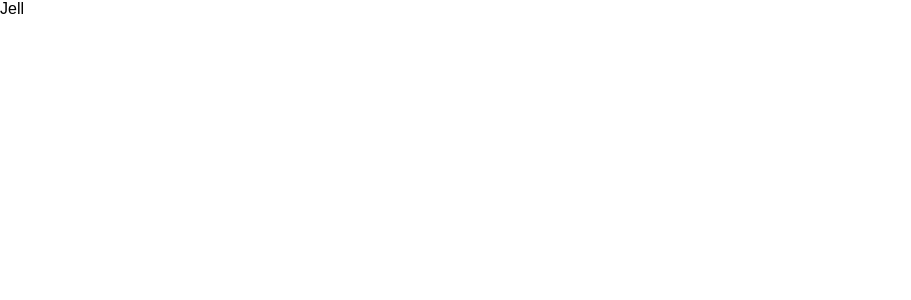
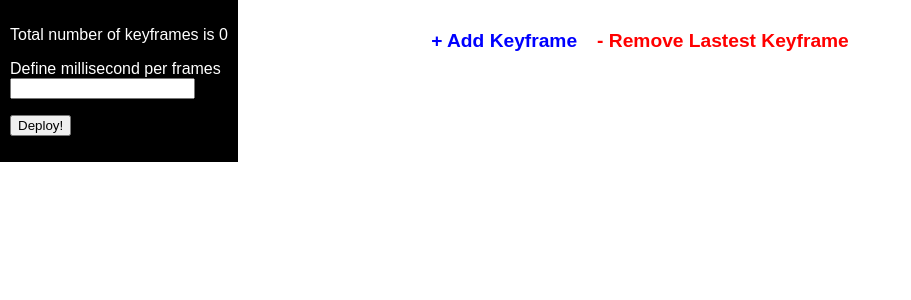
Before and after one commit to chunrapeepat/jsconf2019-matrix-animation, a React (Create React App) app: page / in a window 1280 px wide. Shown: the top 300 px of the page, without its empty margins (0-911 px from the left). Built offline with nearby package versions, Linux system fonts and the light colour scheme.

Commit message:
Design Animation Creator

```diff
--- /dev/null
+++ b/src/animation/Grid.js
@@ -0,0 +1,38 @@
+import React from "react";
+import styled from "styled-components";
+
+const Container = styled.div`
+  width: ${84 * 8}px;
+  margin: 30px auto;
+`;
+
+const GridContainer = styled.div`
+  display: grid;
+  grid-template-columns: repeat(8, 1fr);
+
+  & > div {
+    width: 80px;
+    height: 80px;
+
+    cursor: pointer;
+
+    border: 2px solid black;
+  }
+`;
+
+const Grid = ({number}) => {
+  return (
+    <Container>
+      <p>Keyframe Number: {number}</p>
+      <GridContainer>
+        {Array(64)
+          .fill(0)
+          .map((_, i) => {
+            return <div key={`grid_${i}`} />;
+          })}
+      </GridContainer>
+    </Container>
+  );
+};
+
+export default Grid;
--- a/src/animation/index.js
+++ b/src/animation/index.js
@@ -1,7 +1,71 @@
-import React from "react";
+import React, {useState} from "react";
+import styled from "styled-components";
+
+import Grid from "./Grid";
+
+const Panel = styled.div`
+  position: fixed;
+  color: white;
+  background: black;
+
+  top: 0;
+  left: 0;
+
+  padding: 10px;
+`;
+
+const ButtonContainer = styled.div`
+  display: flex;
+  justify-content: center;
+
+  font-size: 1.2rem;
+  font-weight: bold;
+  cursor: pointer;
+
+  margin: 30px 0;
+
+  & div:nth-child(1) {
+    color: blue;
+    margin-right: 20px;
+  }
+
+  & div:nth-child(2) {
+    color: red;
+  }
+`;
 
 const AnimationCreator = () => {
-  return <div>Jell</div>;
+  const [counter, setCounter] = useState(0);
+
+  return (
+    <>
+      <Panel>
+        <p>Total number of keyframes is {counter}</p>
+
+        <p>
+          Define millisecond per frames<br></br>
+          <input></input>
+        </p>
+
+        <p>
+          <button>Deploy!</button>
+        </p>
+      </Panel>
+
+      {Array(counter)
+        .fill(0)
+        .map((_, i) => {
+          return <Grid number={i} />;
+        })}
+
+      <ButtonContainer>
+        <div onClick={() => setCounter(counter + 1)}>+ Add Keyframe</div>
+        <div onClick={() => setCounter(counter - 1)}>
+          - Remove Lastest Keyframe
+        </div>
+      </ButtonContainer>
+    </>
+  );
 };
 
 export default AnimationCreator;
```
Also changed, not shown: src/animation/hooks.js (added).
